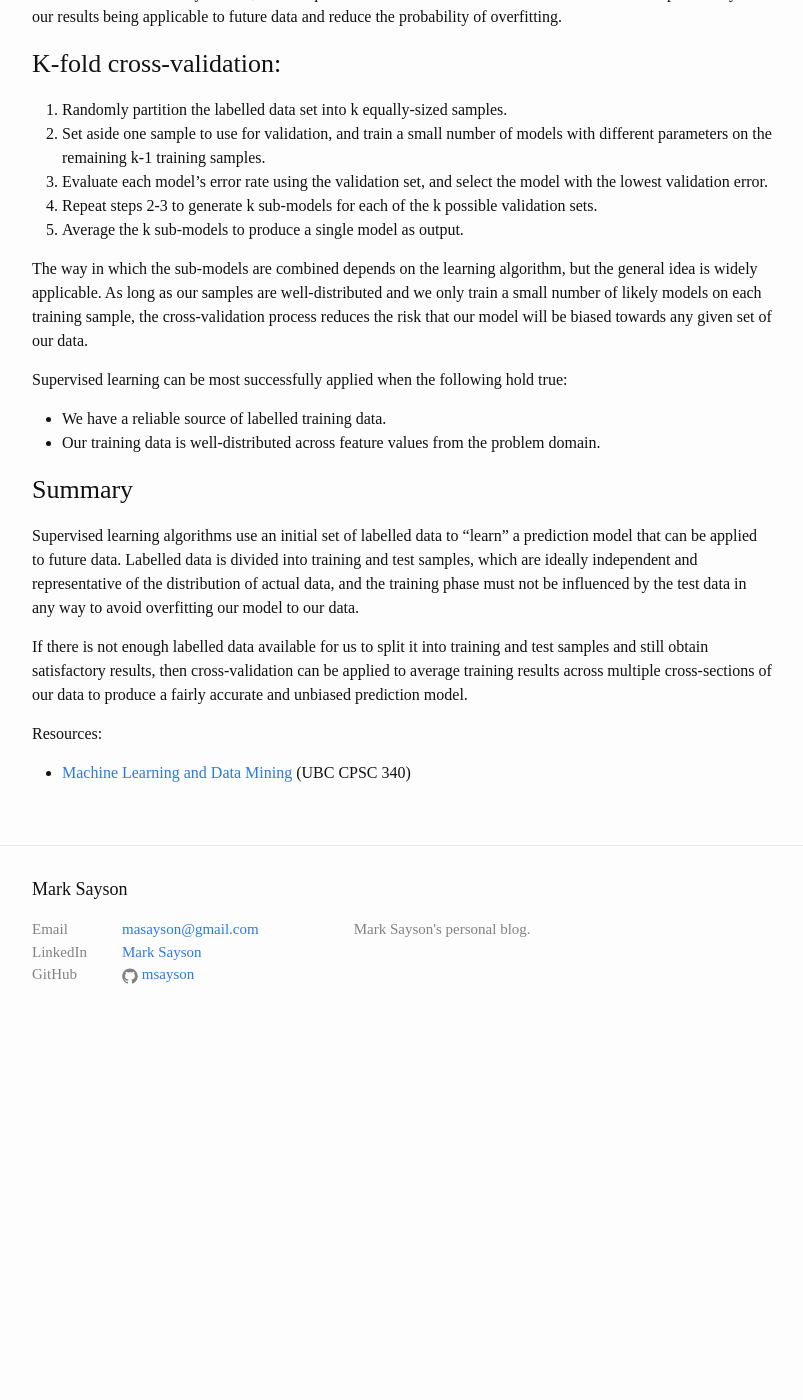
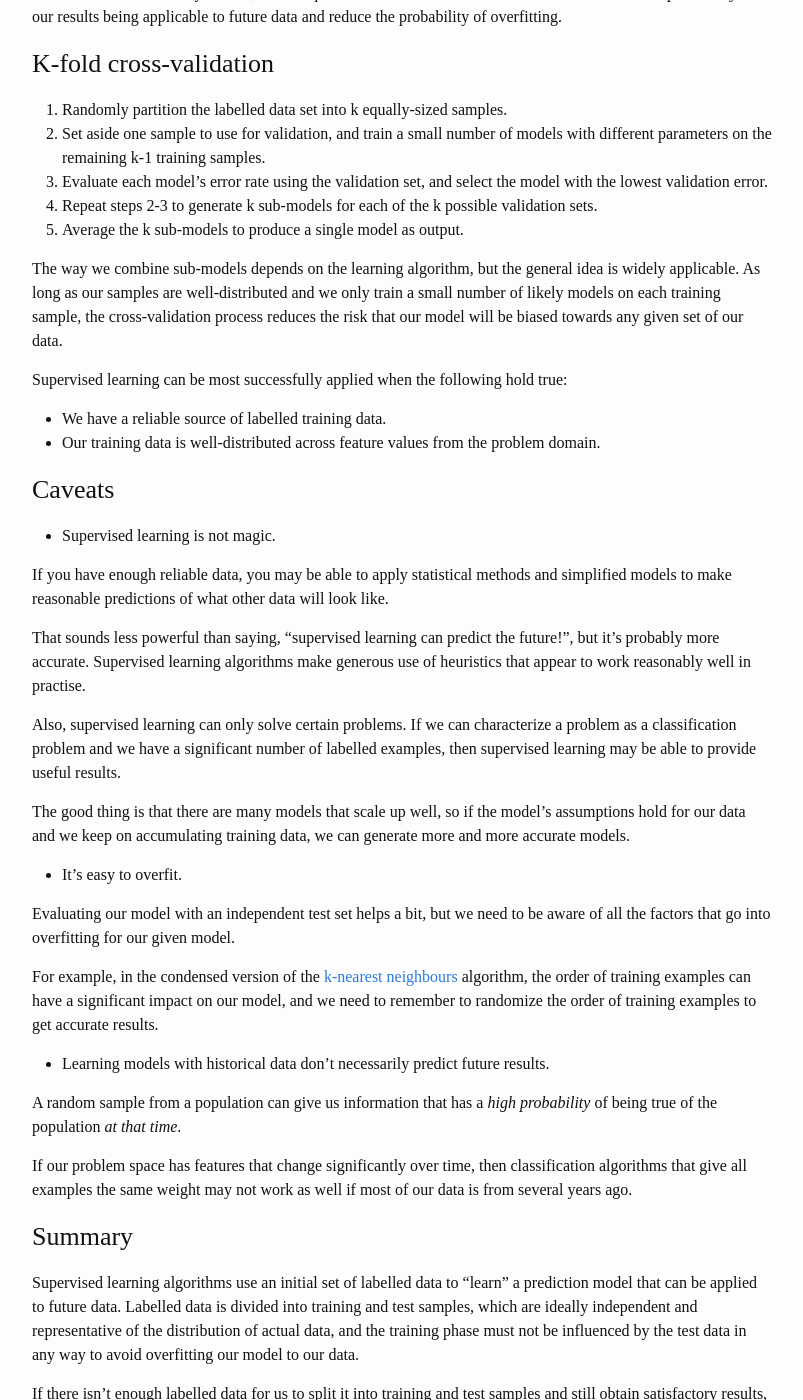
Before and after one commit to msayson/msayson.github.io, a Jekyll site: the page built from _posts/2016-10-09-supervised-learning.markdown, in a window 1280 px wide and 1400 px high, scrolled down 1791 px. Shown: the whole window, without its empty margins (238-1041 px from the left). Built offline with Jekyll 4.4.1, drawn with Linux system fonts in a browser that asks for light colours; before the commit the page ends 2837 px from its top, so only the background shows below that; some of the changed text lies outside the part shown.

Commit message:
Expanded supervised learning with caveats and summary

```diff
--- a/_posts/2016-10-09-supervised-learning.markdown
+++ b/_posts/2016-10-09-supervised-learning.markdown
@@ -23,7 +23,7 @@ At an abstract level, supervised classification algorithms programmatically cons
 ### Considerations
 
 #### Working with limited or skewed data
-In order for the model to make successful predictions on real-world examples, it's necessary to train on a large number of well-distributed examples.
+In order for our model to make successful predictions on real-world examples, we need to train on a large number of well-distributed examples.
 
 The public domain provides a vast array of tagged images, videos, historical data sets and other documents, which, if applicable to the application, can often provide an accessible source of labelled examples. However, obtaining training data that can represent the entire problem domain can still be a challenge - see [Advances In Computer Vision, and Chasing the Long Tail]({% post_url 2016-06-06-advances-in-computer-vision-and-chasing-long-tail %}) for more on that topic.
 
@@ -45,7 +45,7 @@ Another source of overfitting is when our examples have a high number of feature
 
 When labelled data is very limited, a technique called [cross-validation](https://en.wikipedia.org/wiki/Cross-validation_%28statistics%29) is often used to increase the probability of our results being applicable to future data and reduce the probability of overfitting.
 
-### K-fold cross-validation:
+### K-fold cross-validation
 
 1. Randomly partition the labelled data set into k equally-sized samples.
 2. Set aside one sample to use for validation, and train a small number of models with different parameters on the remaining k-1 training samples.
@@ -53,18 +53,44 @@ When labelled data is very limited, a technique called [cross-validation](https:
 4. Repeat steps 2-3 to generate k sub-models for each of the k possible validation sets.
 5. Average the k sub-models to produce a single model as output.
 
-The way in which the sub-models are combined depends on the learning algorithm, but the general idea is widely applicable. As long as our samples are well-distributed and we only train a small number of likely models on each training sample, the cross-validation process reduces the risk that our model will be biased towards any given set of our data.
+The way we combine sub-models depends on the learning algorithm, but the general idea is widely applicable. As long as our samples are well-distributed and we only train a small number of likely models on each training sample, the cross-validation process reduces the risk that our model will be biased towards any given set of our data.
 
 Supervised learning can be most successfully applied when the following hold true:
 
 * We have a reliable source of labelled training data.
 * Our training data is well-distributed across feature values from the problem domain.
 
+### Caveats
+
+* Supervised learning is not magic.
+
+If you have enough reliable data, you may be able to apply statistical methods and simplified models to make reasonable predictions of what other data will look like.
+
+That sounds less powerful than saying, "supervised learning can predict the future!", but it's probably more accurate.  Supervised learning algorithms make generous use of heuristics that appear to work reasonably well in practise.
+
+Also, supervised learning can only solve certain problems.  If we can characterize a problem as a classification problem and we have a significant number of labelled examples, then supervised learning may be able to provide useful results.
+
+The good thing is that there are many models that scale up well, so if the model's assumptions hold for our data and we keep on accumulating training data, we can generate more and more accurate models.
+
+* It's easy to overfit.
+
+Evaluating our model with an independent test set helps a bit, but we need to be aware of all the factors that go into overfitting for our given model.
+
+For example, in the condensed version of the [k-nearest neighbours](https://en.wikipedia.org/wiki/K-nearest_neighbors_algorithm) algorithm, the order of training examples can have a significant impact on our model, and we need to remember to randomize the order of training examples to get accurate results.
+
+* Learning models with historical data don't necessarily predict future results.
+
+A random sample from a population can give us information that has a _high probability_ of being true of the population _at that time_.
+
+If our problem space has features that change significantly over time, then classification algorithms that give all examples the same weight may not work as well if most of our data is from several years ago.
+
 ### Summary
 
 Supervised learning algorithms use an initial set of labelled data to "learn" a prediction model that can be applied to future data. Labelled data is divided into training and test samples, which are ideally independent and representative of the distribution of actual data, and the training phase must not be influenced by the test data in any way to avoid overfitting our model to our data.
 
-If there is not enough labelled data available for us to split it into training and test samples and still obtain satisfactory results, then cross-validation can be applied to average training results across multiple cross-sections of our data to produce a fairly accurate and unbiased prediction model.
+If there isn't enough labelled data for us to split it into training and test samples and still obtain satisfactory results, then cross-validation can be applied to average training results across multiple cross-sections of our data to produce a fairly accurate and unbiased prediction model.
+
+Supervised learning isn't a magic solution to every problem, and each algorithm makes some assumptions that must be true of your data for it to work well.  However, it can be a powerful tool if you understand where and how to apply it.
 
 Resources:
 
```
